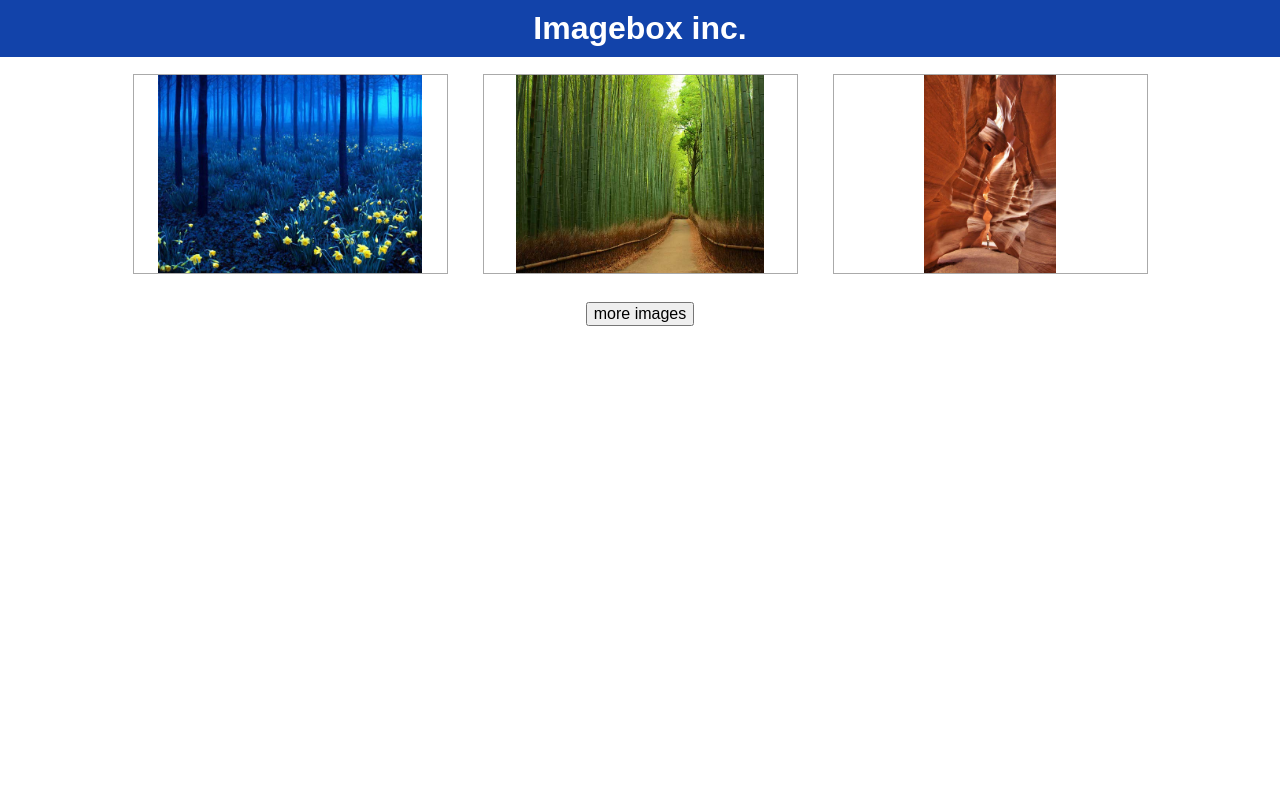
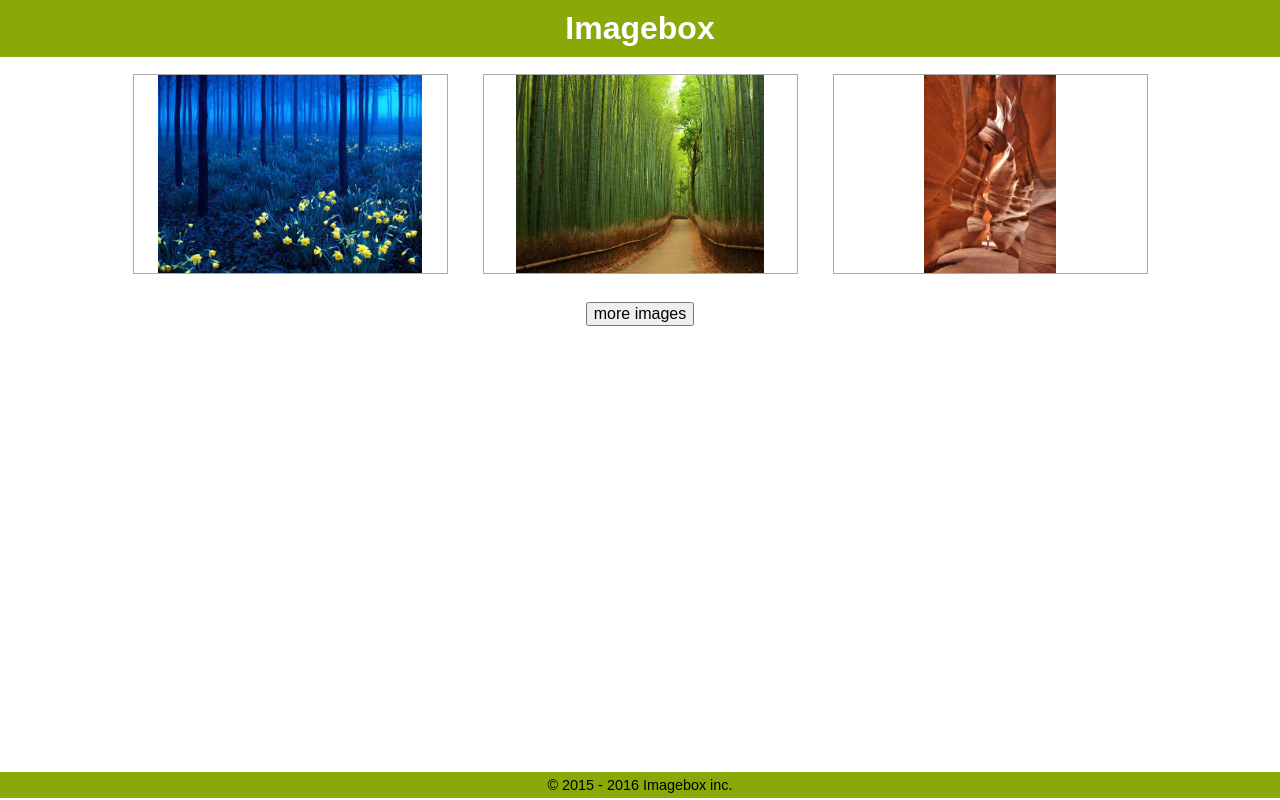
Before and after one commit to saeidalidadi/imagebox, a website: page index.html in a window 1280 px wide. Drawn offline with Linux system fonts and the light colour scheme; files that its build step writes are made by us from their sources; files whose address does not match are found by name.

Commit message:
some styling with footer and header

```diff
--- a/index.html
+++ b/index.html
@@ -7,12 +7,12 @@
   	<script src="addimages.js" type="text/javascript" ></script>
   </head>
   <body>
+    <div id="wrapper">
       <header>
         <div id="logo">
-        <h1>Imagebox inc.</h1>
+          <h1>Imagebox</h1>
         </div>
       </header>
-    <div id="wrapper">
       <div id="image-container" class="container clearfix">
         <ul id="images" class="" >
           	<li id="image-01" class="image-wrapper">
@@ -30,6 +30,6 @@
           <button id="btn-more" type="button" class="btn ">more images</button>
       </div>
     </div>
-    </div>
+    <footer> &copy; 2015 - 2016 Imagebox inc.</footer>
   </boby>
 </html>
--- a/style/style.css
+++ b/style/style.css
@@ -4,7 +4,6 @@
 
 header {
 	width: 100%;
-	background-color: #1243aa;
 }
 #logo {
 	text-align: center;
@@ -13,6 +12,9 @@ header {
 	padding: 10px 0;
 	color: #fff;
 }
+ #wrapper {
+ 	min-height: calc(100vh - 28px);
+ }
 .container {
 	margin: 0 auto;
 }
@@ -46,7 +48,19 @@ ul li {
  	text-align: center;
  	padding: 10px 0;
 }
+/**********
 
+Colors
+
+***********/
+footer, header {
+	background-color: #8AA908;
+	text-align: center;
+}
+footer {
+	font-size: 0.9em;
+	padding: 5px;
+}
 .clearfix::after {
 	content: "";
 	display: table;
```
Lines whose indentation alone changed are shown as unchanged.
